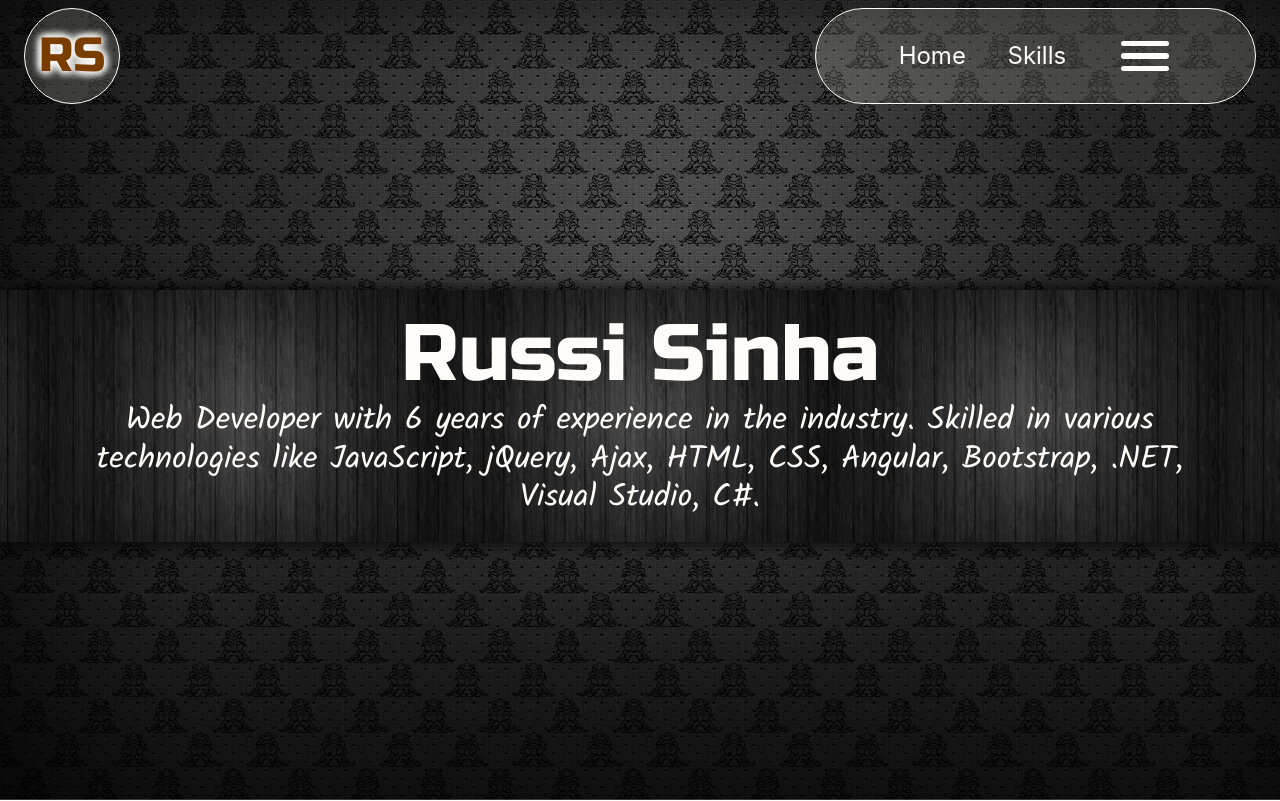
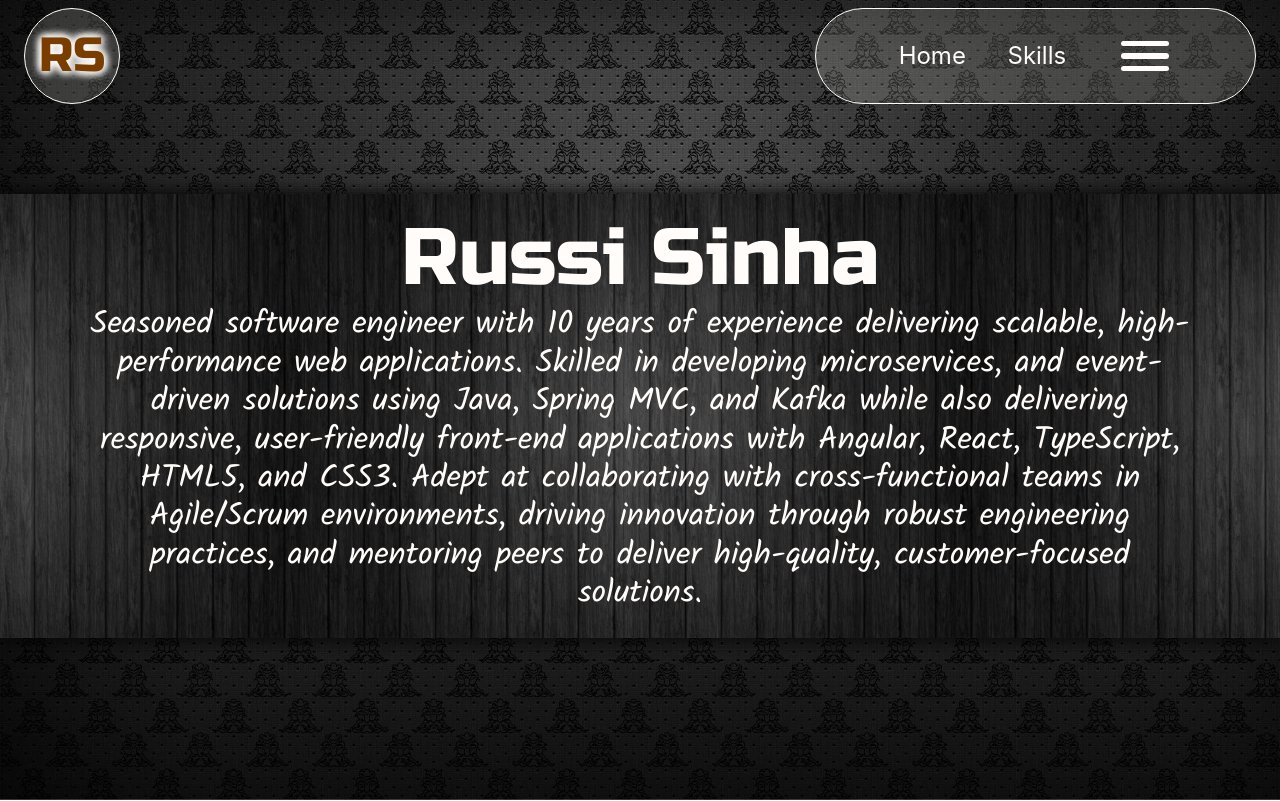
Before and after one commit to russisinha/portfolio, an Angular app: page / in a window 1280 px wide. Shown: the top 801 px of the page. Built offline with nearby package versions, Linux system fonts and the light colour scheme; a web font is replaced by a local one.

Commit message:
update summary

```diff
--- a/src/app/components/home/home.component.html
+++ b/src/app/components/home/home.component.html
@@ -4,8 +4,11 @@
       <h1>Russi Sinha</h1>
       <div class="container">
         <h2>
-          Web Developer with 6 years of experience in the industry. Skilled in various technologies like
-          JavaScript, jQuery, Ajax, HTML, CSS, Angular, Bootstrap, .NET, Visual Studio, C#.
+          Seasoned software engineer with 10 years of experience delivering scalable, high-performance web applications.
+          Skilled in developing microservices, and event-driven solutions using Java, Spring MVC, and Kafka while also delivering responsive,
+          user-friendly front-end applications with Angular, React, TypeScript, HTML5, and CSS3.
+          Adept at collaborating with cross-functional teams in Agile/Scrum environments, driving innovation through robust engineering practices,
+          and mentoring peers to deliver high-quality, customer-focused solutions.
         </h2>
       </div>
 
```
